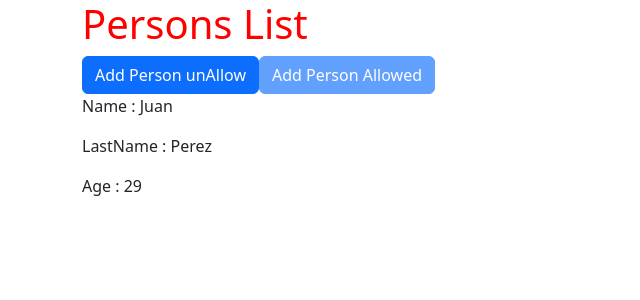
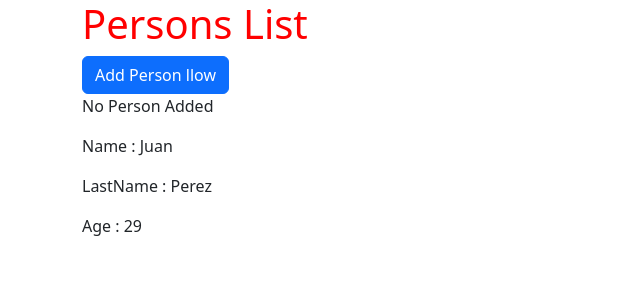
Before and after one commit to LucianoCerullo77/Angular01, an Angular app: page / in a window 1280 px wide. Shown: the top 300 px of the page, without its empty margins (0-640 px from the left). Built offline with nearby package versions, Linux system fonts and the light colour scheme.

Commit message:
event binding tested with buttons

```diff
--- a/src/app/persons/persons.component.html
+++ b/src/app/persons/persons.component.html
@@ -2,8 +2,14 @@
   <div class="row">
     <div class="col">
       <h1>Persons List</h1>
-      <button class="btn btn-primary" [disabled]='unAllow'>Add Person unAllow</button>
-      <button class="btn btn-primary" [disabled]='allow'>Add Person Allowed</button>
+      <button
+        class="btn btn-primary"
+        [disabled]="unAllow"
+        (click)="addPerson()"
+      >
+        Add Person llow
+      </button>
+      <p>{{ message }}</p>
       <app-person></app-person>
     </div>
   </div>
--- a/src/app/persons/persons.component.ts
+++ b/src/app/persons/persons.component.ts
@@ -3,16 +3,13 @@ import { Component } from '@angular/core';
 @Component({
   selector: 'app-persons',
   templateUrl: './persons.Component.html',
-  styleUrls:['./persons.component.css']
-  // styles: [
-  //   `
-  //     h1 {
-  //       color: blue;
-  //     }
-  //   `,
-  // ],
+  styleUrls: ['./persons.component.css'],
 })
 export class PersonsComponent {
-  unAllow = false
-  allow = true
+  unAllow = false;
+  message = 'No Person Added';
+
+  addPerson() {
+    this.message = 'Person added';
+  }
 }
```
